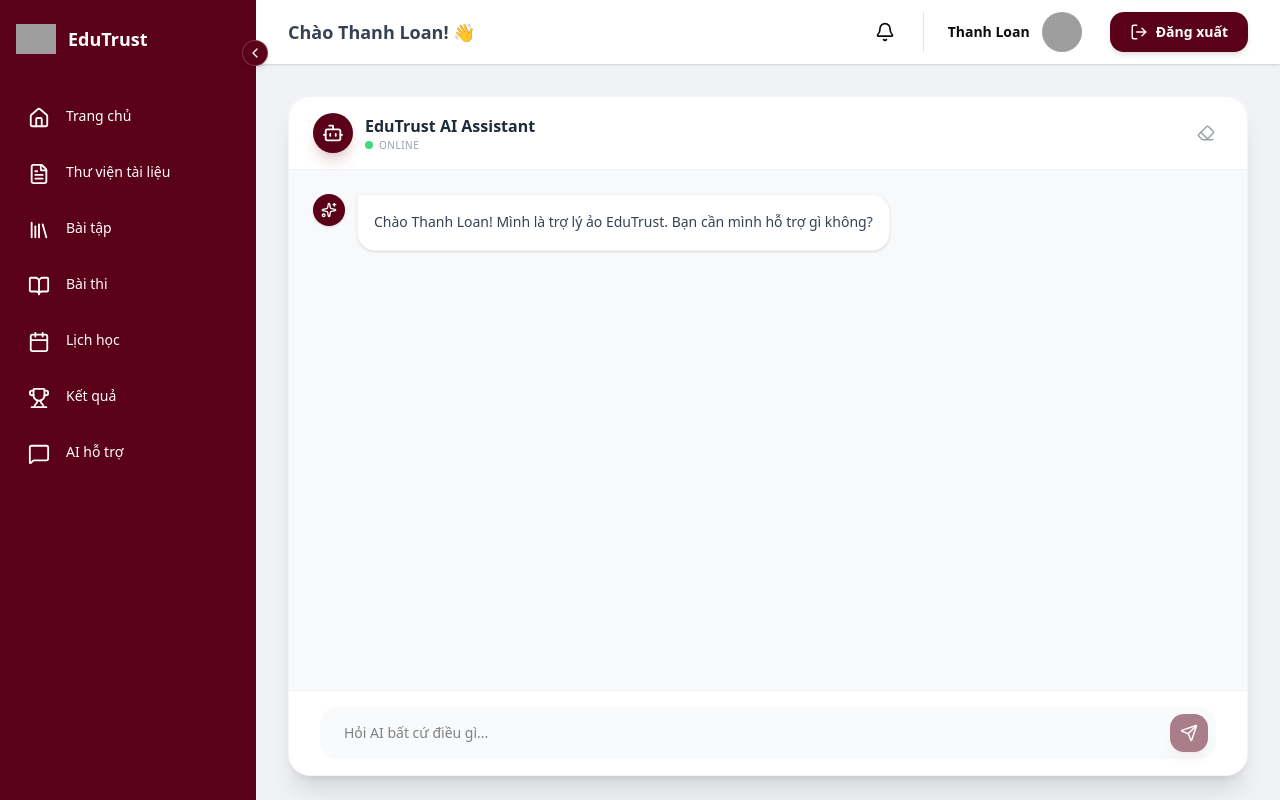
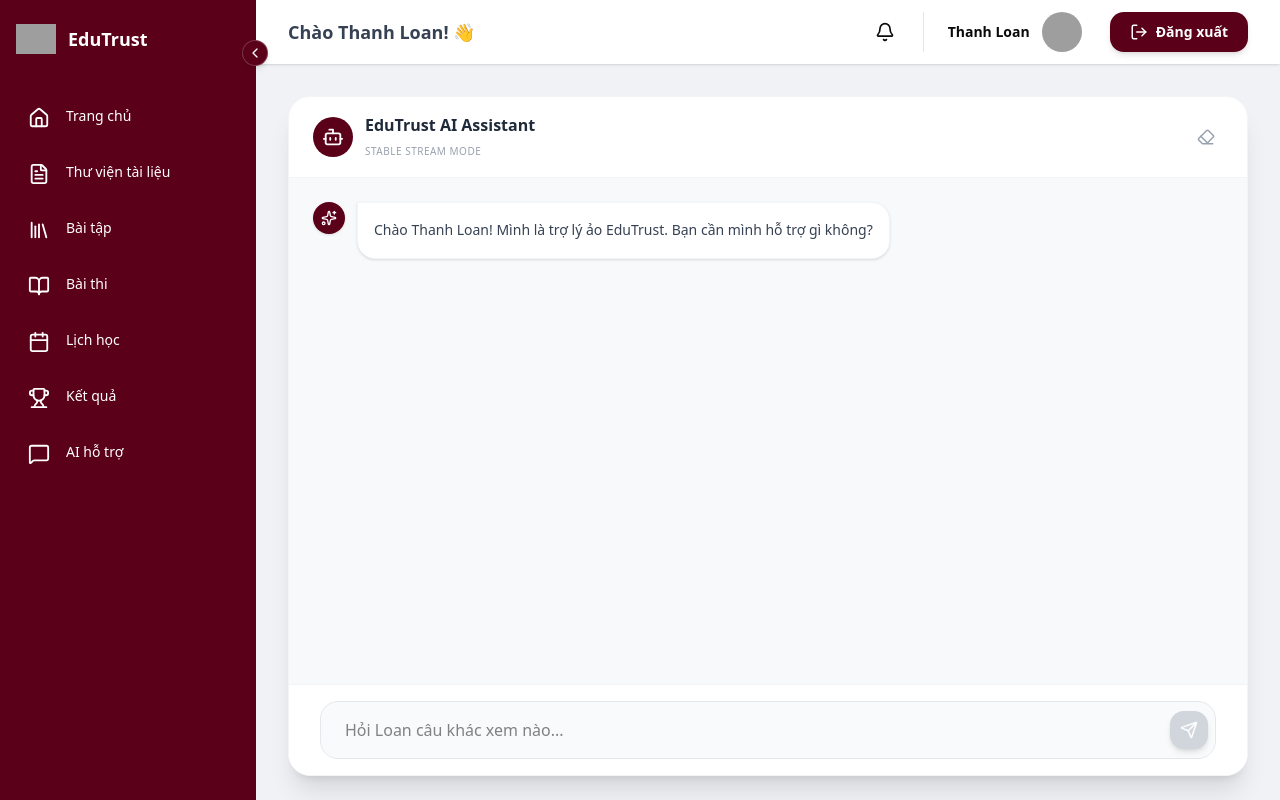
Before and after one commit to AWS-FCJ-Project/client, a Next.js app: page /dashboard/chat-ai-ho-tro in a window 1280 px wide. Built offline with nearby package versions, Linux system fonts and the light colour scheme; grey boxes are pictures that could not be loaded.

Commit message:
fix: chang api and fix katex library

```diff
--- a/package.json
+++ b/package.json
@@ -14,7 +14,7 @@
     "clsx": "^2.1.1",
     "embla-carousel-react": "^8.6.0",
     "js-cookie": "^3.0.5",
-    "katex": "^0.16.38",
+    "katex": "^0.16.42",
     "lucide": "^0.563.0",
     "lucide-react": "^0.562.0",
     "next": "16.1.4",
@@ -23,6 +23,9 @@
     "react": "19.2.3",
     "react-dom": "19.2.3",
     "react-katex": "^3.1.0",
+    "react-markdown": "^10.1.0",
+    "rehype-katex": "^7.0.1",
+    "remark-math": "^6.0.0",
     "tailwind-merge": "^3.4.0"
   },
   "devDependencies": {
--- a/src/app/dashboard/bai-tap/page.tsx
+++ b/src/app/dashboard/bai-tap/page.tsx
@@ -124,8 +124,8 @@
     <button
         onClick={onClick}
         className={`px-4 py-2 rounded-lg text-xs font-black transition-all ${active
-                ? 'bg-[#5B0019] text-white shadow-md'
-                : 'text-gray-500 hover:bg-gray-50'
+            ? 'bg-[#5B0019] text-white shadow-md'
+            : 'text-gray-500 hover:bg-gray-50'
             }`}
     >
         {label}
--- a/src/app/dashboard/chat-ai-ho-tro/page.tsx
+++ b/src/app/dashboard/chat-ai-ho-tro/page.tsx
@@ -1,16 +1,19 @@
 "use client";
 
 import React, { useState, useRef, useEffect } from 'react';
-import {
-    Send, Bot, User, Sparkles,
-    Eraser, Paperclip, MoreHorizontal, Loader2
-} from 'lucide-react';
+import { Send, Bot, User, Sparkles, Eraser } from 'lucide-react';
+import ReactMarkdown from 'react-markdown';
+import remarkMath from 'remark-math';
+import rehypeKatex from 'rehype-katex';
+
+// @ts-ignore
+import 'katex/dist/katex.min.css';
+import Cookies from 'js-cookie';
 
 interface Message {
     id: number;
     role: 'ai' | 'user';
     content: string;
-    isTyping?: boolean;
 }
 
 const AIChatSupport = () => {
@@ -20,6 +23,16 @@
     const [input, setInput] = useState('');
     const [isLoading, setIsLoading] = useState(false);
     const scrollRef = useRef<HTMLDivElement>(null);
+
+    const formatLaTeX = (text: string) => {
+        if (!text) return "";
+        return text
+            .replace(/\\\(|\\\)/g, "$")
+            .replace(/\\\[|\\\]/g, "$$")
+            .replace(/\$\$(.*?)\$\$/g, (match, formula) => `\n$$\n${formula.trim()}\n$$\n`)
+            .replace(/(\w)\$/g, '$1 $')
+            .replace(/\$(\w)/g, '$ $1');
+    };
 
     const scrollToBottom = () => {
         if (scrollRef.current) {
@@ -32,154 +45,156 @@
 
     useEffect(() => {
         scrollToBottom();
-    }, [messages, isLoading]);
-
-    const typeWriter = (fullText: string, messageId: number) => {
-        let currentIndex = 0;
-        const speed = 20;
-
-        const interval = setInterval(() => {
-            setMessages(prev => prev.map(msg =>
-                msg.id === messageId ? { ...msg, content: fullText.slice(0, currentIndex + 1) } : msg
-            ));
-            currentIndex++;
-            scrollToBottom();
-
-            if (currentIndex >= fullText.length) {
-                clearInterval(interval);
-                setMessages(prev => prev.map(msg =>
-                    msg.id === messageId ? { ...msg, isTyping: false } : msg
-                ));
-            }
-        }, speed);
-    };
+    }, [messages]);
 
     const handleSend = async () => {
         if (!input.trim() || isLoading) return;
 
         const userContent = input.trim();
-        const userMsg: Message = { id: Date.now(), role: 'user', content: userContent };
+        const userMsgId = Date.now();
+        const aiMsgId = userMsgId + 1;
 
-        setMessages(prev => [...prev, userMsg]);
+        const newUserMsg: Message = { id: userMsgId, role: 'user', content: userContent };
+        const newAiMsg: Message = { id: aiMsgId, role: 'ai', content: '' };
+
+        setMessages(prev => [...prev, newUserMsg, newAiMsg]);
         setInput('');
         setIsLoading(true);
 
+        const token = Cookies.get("auth_token");
+
         try {
-            const response = await fetch('http://127.0.0.1:8000/unified-agent/ask', {
+            const response = await fetch(`${process.env.NEXT_PUBLIC_API_URL}/unified-agent/ask/streaming`, {
                 method: 'POST',
                 headers: {
                     'accept': 'application/json',
                     'Content-Type': 'application/json',
-                    'Authorization': 'Bearer eyJhbGciOiJIUzI1NiIsInR5cCI6IkpXVCJ9.eyJzdWIiOiJsb2FudHR0bC5za2lsbGNldGVyYUBnbWFpbC5jb20iLCJleHAiOjE3NzQ0NDUwNTN9.ZerglBKpPYKTxqs1E4EMCz_i_D4Jdb8h3wz2TTP91G4'
+                    'Authorization': `Bearer ${token}`
                 },
                 body: JSON.stringify({
                     question: userContent,
-                    conversation_id: "string"
+                    conversation_id: "loan_session_01"
                 })
             });
 
-            const data = await response.json();
+            if (!response.body) throw new Error("No response body");
 
-            if (response.ok) {
-                const aiMsgId = Date.now() + 1;
-                setIsLoading(false);
-                setMessages(prev => [...prev, {
-                    id: aiMsgId,
-                    role: 'ai',
-                    content: '',
-                    isTyping: true
-                }]);
-                typeWriter(data.answer, aiMsgId);
+            const reader = response.body.getReader();
+            const decoder = new TextDecoder();
+            let currentAiContent = "";
+
+            while (true) {
+                const { value, done } = await reader.read();
+                if (done) break;
+
+                const chunk = decoder.decode(value, { stream: true });
+                const lines = chunk.split('\n');
+
+                for (const line of lines) {
+                    const trimmedLine = line.trim();
+                    if (trimmedLine.startsWith('data: ')) {
+                        const jsonStr = trimmedLine.replace('data: ', '');
+
+                        if (jsonStr === '{"type": "complete"}' || jsonStr === '[DONE]') {
+                            setIsLoading(false);
+                            break;
+                        }
+
+                        try {
+                            const parsed = JSON.parse(jsonStr);
+                            if (parsed.type === 'text_delta' && parsed.content) {
+                                currentAiContent += parsed.content;
+
+                                setMessages(prev => prev.map(msg =>
+                                    msg.id === aiMsgId ? { ...msg, content: currentAiContent } : msg
+                                ));
+                            }
+                        } catch (e) {
+                        }
+                    }
+                }
             }
         } catch (error) {
+            setMessages(prev => prev.map(msg =>
+                msg.id === aiMsgId ? { ...msg, content: "Lỗi kết nối rồi Loan ơi! Kiểm tra lại mạng nhé." } : msg
+            ));
+        } finally {
             setIsLoading(false);
-            setMessages(prev => [...prev, {
-                id: Date.now() + 2,
-                role: 'ai',
-                content: "Lỗi kết nối rồi Loan ơi, kiểm tra lại server nhé!"
-            }]);
         }
     };
 
     return (
         <div className="flex flex-col h-[calc(100vh-120px)] bg-white rounded-3xl shadow-xl border border-gray-100 overflow-hidden">
-            {/* Header */}
             <div className="px-6 py-4 border-b border-gray-100 flex justify-between items-center shrink-0">
                 <div className="flex items-center gap-3">
-                    <div className="w-10 h-10 rounded-full bg-[#5B0019] flex items-center justify-center shadow-lg shadow-red-900/20">
+                    <div className="w-10 h-10 rounded-full bg-[#5B0019] flex items-center justify-center">
                         <Bot size={22} className="text-white" />
                     </div>
                     <div>
                         <h2 className="font-bold text-gray-800">EduTrust AI Assistant</h2>
-                        <div className="flex items-center gap-1.5">
-                            <span className="w-2 h-2 bg-green-500 rounded-full animate-pulse"></span>
-                            <span className="text-[10px] text-gray-400 font-medium tracking-wider">ONLINE</span>
-                        </div>
+                        <span className="text-[10px] text-gray-400 font-medium uppercase tracking-wider">Stable Stream Mode</span>
                     </div>
                 </div>
-                <button onClick={() => setMessages([{ id: 1, role: 'ai', content: 'Lịch sử đã được làm mới!' }])} className="p-2 hover:bg-gray-100 rounded-full text-gray-400">
+                <button
+                    onClick={() => setMessages([{ id: 1, role: 'ai', content: 'Lịch sử đã được làm mới!' }])}
+                    className="p-2 hover:bg-red-50 hover:text-red-500 transition-colors rounded-full text-gray-400"
+                    title="Xóa lịch sử chat"
+                >
                     <Eraser size={18} />
                 </button>
             </div>
 
-            {/* Chat Body */}
             <div ref={scrollRef} className="flex-1 overflow-y-auto p-6 space-y-6 bg-[#F8F9FA]">
                 {messages.map((msg) => (
                     <div key={msg.id} className={`flex ${msg.role === 'user' ? 'justify-end' : 'justify-start'}`}>
                         <div className={`flex gap-3 max-w-[85%] ${msg.role === 'user' ? 'flex-row-reverse' : ''}`}>
-                            {/* Avatar Icon */}
-                            <div className={`w-8 h-8 rounded-full flex shrink-0 items-center justify-center shadow-sm ${msg.role === 'user' ? 'bg-white text-gray-500 border border-gray-200' : 'bg-[#5B0019] text-white'
+                            <div className={`w-8 h-8 rounded-full flex shrink-0 items-center justify-center shadow-sm ${msg.role === 'user' ? 'bg-white text-gray-500 border' : 'bg-[#5B0019] text-white'
                                 }`}>
                                 {msg.role === 'user' ? <User size={16} /> : <Sparkles size={16} />}
                             </div>
 
-                            {/* Message Content */}
-                            <div className={`p-4 rounded-2xl text-sm shadow-sm whitespace-pre-wrap leading-relaxed ${msg.role === 'user'
+                            <div className={`p-4 rounded-2xl text-sm shadow-sm leading-relaxed ${msg.role === 'user'
                                 ? 'bg-[#5B0019] text-white rounded-tr-none'
                                 : 'bg-white text-gray-700 border border-gray-100 rounded-tl-none'
                                 }`}>
-                                {msg.content}
-                                {msg.isTyping && <span className="inline-block w-1.5 h-4 ml-1 bg-[#5B0019] animate-pulse">|</span>}
+                                {msg.role === 'ai' ? (
+                                    <div className="markdown-container prose prose-sm max-w-none prose-headings:text-[#5B0019] overflow-x-auto">
+                                        <ReactMarkdown
+                                            remarkPlugins={[remarkMath]}
+                                            rehypePlugins={[rehypeKatex]}
+                                        >
+                                            {formatLaTeX(msg.content) || "..."}
+                                        </ReactMarkdown>
+                                    </div>
+                                ) : (
+                                    <div className="whitespace-pre-wrap">{msg.content}</div>
+                                )}
                             </div>
                         </div>
                     </div>
                 ))}
-
-                {/* Loading State - ĐÃ CĂN CHỈNH THẲNG HÀNG VỚI TIN NHẮN TRÊN */}
-                {isLoading && (
-                    <div className="flex justify-start">
-                        <div className="flex gap-3 items-center max-w-[85%]">
-                            {/* Logo xoay đồng bộ với icon AI */}
-                            <div className="w-8 h-8 rounded-full bg-[#5B0019] flex shrink-0 items-center justify-center shadow-md">
-                                <Loader2 size={16} className="text-white animate-spin" />
-                            </div>
-                            {/* Text Loading */}
-                            <div className="px-4 py-3 bg-white/60 border border-gray-100 rounded-2xl rounded-tl-none shadow-sm">
-                                <span className="text-xs text-gray-500 font-medium italic animate-pulse">
-                                    EduTrust AI Assistant đang tìm dữ liệu...
-                                </span>
-                            </div>
-                        </div>
-                    </div>
-                )}
             </div>
 
-            {/* Input Area */}
-            <div className="p-4 bg-white border-t border-gray-100 shrink-0">
+            <div className="p-4 bg-white border-t border-gray-100">
                 <div className="max-w-4xl mx-auto relative">
                     <input
                         type="text"
                         value={input}
                         disabled={isLoading}
                         onChange={(e) => setInput(e.target.value)}
-                        onKeyDown={(e) => e.key === 'Enter' && handleSend()}
-                        placeholder="Hỏi AI bất cứ điều gì..."
-                        className="w-full pl-6 pr-14 py-4 bg-gray-50 border-none rounded-2xl focus:ring-2 focus:ring-[#5B0019]/20 text-sm transition-all"
+                        onKeyDown={(e) => {
+                            if (e.key === 'Enter' && !e.shiftKey) {
+                                e.preventDefault();
+                                handleSend();
+                            }
+                        }}
+                        className="w-full pl-6 pr-14 py-4 bg-gray-50 border border-gray-200 focus:border-[#5B0019] focus:ring-1 focus:ring-[#5B0019] rounded-2xl outline-none transition-all disabled:opacity-50"
+                        placeholder={isLoading ? "AI đang trả lời..." : "Hỏi Loan câu khác xem nào..."}
                     />
                     <button
                         onClick={handleSend}
                         disabled={isLoading || !input.trim()}
-                        className="absolute right-2 top-1/2 -translate-y-1/2 p-2.5 bg-[#5B0019] text-white rounded-xl shadow-lg shadow-red-900/10 disabled:opacity-50 active:scale-95 transition-all"
+                        className="absolute right-2 top-1/2 -translate-y-1/2 p-2.5 bg-[#5B0019] text-white rounded-xl hover:bg-[#7a0021] disabled:bg-gray-300 transition-all shadow-md"
                     >
                         <Send size={18} />
                     </button>
```
Also changed, not shown: src/app/layout.tsx (+9 -0 lines), 1 other file (tests, documents, lock files or other folders).
